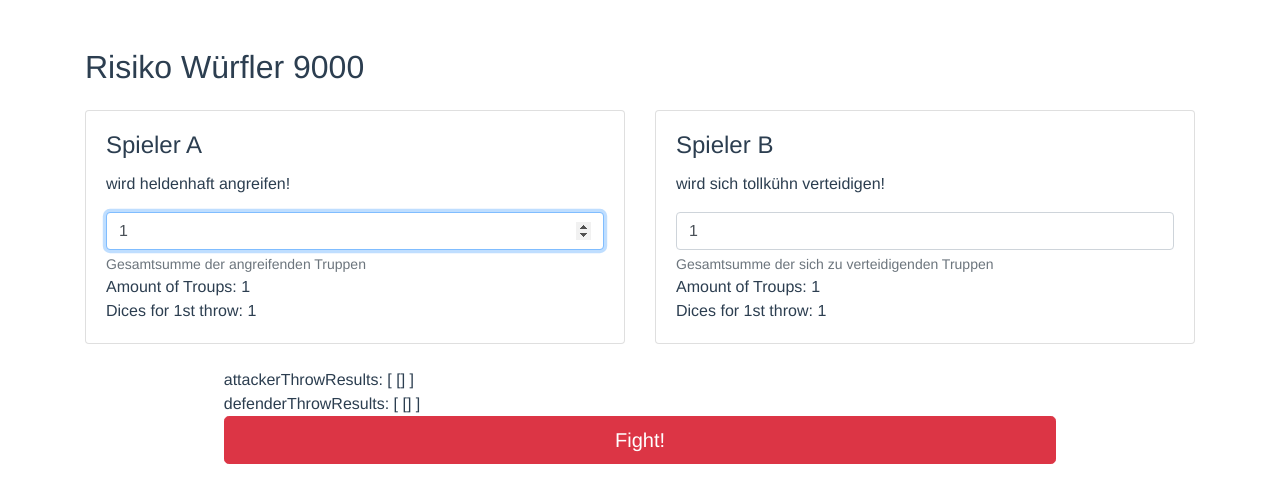
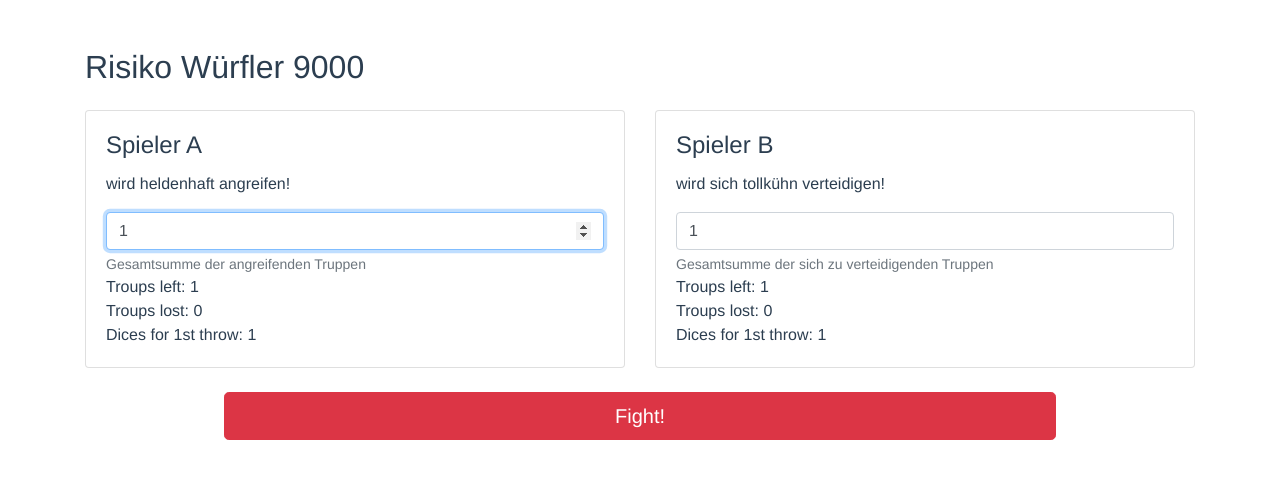
Before and after one commit to kelzenberg/risk-dicer, a Vue app: page / in a window 1280 px wide. Shown: the top 502 px of the page. Built offline with nearby package versions, Linux system fonts and the light colour scheme.

Commit message:
add lost troups & cleanup

```diff
--- a/src/components/TroupsManager.vue
+++ b/src/components/TroupsManager.vue
@@ -31,7 +31,8 @@
         <b-form-text>
           Gesamtsumme der {{ player.id === 0 ? 'angreifenden' : 'sich zu verteidigenden' }} Truppen
         </b-form-text>
-        <div>Amount of Troups: {{ player.troupsLeft }}</div>
+        <div>Troups left: {{ player.troupsLeft }}</div>
+        <div>Troups lost: {{ player.troupsLost }}</div>
         <div>Dices for 1st throw: {{ player.diceThrows[0].diceAmount }}</div>
         <div v-if="fightStarted">
           <hr>
@@ -41,14 +42,15 @@
             :dices-to-throw="aThrow.diceAmount"
             @throwResult="handleThrowResult(player.id, aThrowId, $event)"
           />
+          <div>
+            (Sorted: {{ player.id === 0 ? attackerThrowResults :defenderThrowResults }})
+          </div>
         </div>
       </b-card>
     </b-card-group>
     <div
       class="w-75 mx-auto"
     >
-      <div>attackerThrowResults: {{ attackerThrowResults }}</div>
-      <div>defenderThrowResults: {{ defenderThrowResults }}</div>
       <b-button
         size="lg"
         :variant="fightStarted ? 'secondary' : 'danger'"
@@ -92,10 +94,16 @@ export default {
         this.adjectives[rand2],
       ];
     },
-    attackerTroups() {
+    attackerTroupsLeft() {
       return this.players[0].troupsLeft;
     },
-    defenderTroups() {
+    defenderTroupsLeft() {
+      return this.players[1].troupsLeft;
+    },
+    attackerTroupsLost() {
+      return this.players[0].troupsLeft;
+    },
+    defenderTroupsLost() {
       return this.players[1].troupsLeft;
     },
     attackerThrowResults() {
@@ -119,6 +127,7 @@ export default {
       const player = this.players[playerId];
       player.initialTroups = newTroups;
       player.troupsLeft = newTroups;
+      player.troupsLost = 0;
       this.setDiceAmountForPlayers();
     },
     handleThrowResult(playerId, aThrowId, throwResult) {
@@ -126,7 +135,7 @@ export default {
       this.updateTroupsForThrow(aThrowId);
     },
     handleFightStart() {
-      this.setTroupsLeft(); // backup
+      this.resetTroups(); // backup
 
       this.fightStarted = !this.fightStarted;
       if (!this.fightStarted) {
@@ -139,7 +148,7 @@ export default {
     getThisThrowsDiceAmount(playerId) {
       const isAttacker = this.isAttacker(playerId);
       const maxDices = isAttacker ? 3 : 2;
-      const troupsLeft = isAttacker ? this.attackerTroups : this.defenderTroups;
+      const troupsLeft = isAttacker ? this.attackerTroupsLeft : this.defenderTroupsLeft;
       //                           3(2)        2(1)          1(0)         0(-1)
       const diceCombinations = [maxDices, maxDices - 1, maxDices - 2, maxDices - 3]
         .filter(number => number > 0) // only amount above 0 (3,2,1 and 2,1)
@@ -168,12 +177,18 @@ export default {
         return;
       }
 
-      const { attackerWins, defenderWins } = this.evaluateResultsForThrow(
-        attacker.diceThrows[throwId].throwResult,
-        defender.diceThrows[throwId].throwResult,
+      const {
+        attackerWins,
+        defenderWins,
+      } = this.evaluateResultsForThrow(
+        attackerThrowResult,
+        defenderThrowResult,
       );
+
       console.log(`attacker won ${attackerWins}x and has ${attacker.troupsLeft - defenderWins} out of ${attacker.troupsLeft} troups left`);
       console.log(`defender won ${defenderWins}x and has ${defender.troupsLeft - attackerWins} out of ${defender.troupsLeft} troups left`);
+      attacker.troupsLost = defenderWins;
+      defender.troupsLost = attackerWins;
       attacker.troupsLeft -= defenderWins;
       defender.troupsLeft -= attackerWins;
 
@@ -210,13 +225,18 @@ export default {
         id: index,
         initialTroups: 1,
         troupsLeft: 1,
+        troupsLost: 0,
         // e.g.     [{ diceAmount: 3, throwResult: [ 2, 5, 6 ] }]
         diceThrows: [{ diceAmount: 1, throwResult: [] }],
       }));
     },
-    setTroupsLeft() {
-      this.players[0].troupsLeft = this.players[0].initialTroups;
-      this.players[1].troupsLeft = this.players[1].initialTroups;
+    resetTroups() {
+      const attacker = this.players[0];
+      const defender = this.players[1];
+      attacker.troupsLeft = attacker.initialTroups;
+      defender.troupsLeft = defender.initialTroups;
+      attacker.troupsLost = 0;
+      defender.troupsLost = 0;
     },
     setDiceAmountForPlayers() {
       this.players[0].diceThrows = [
```
